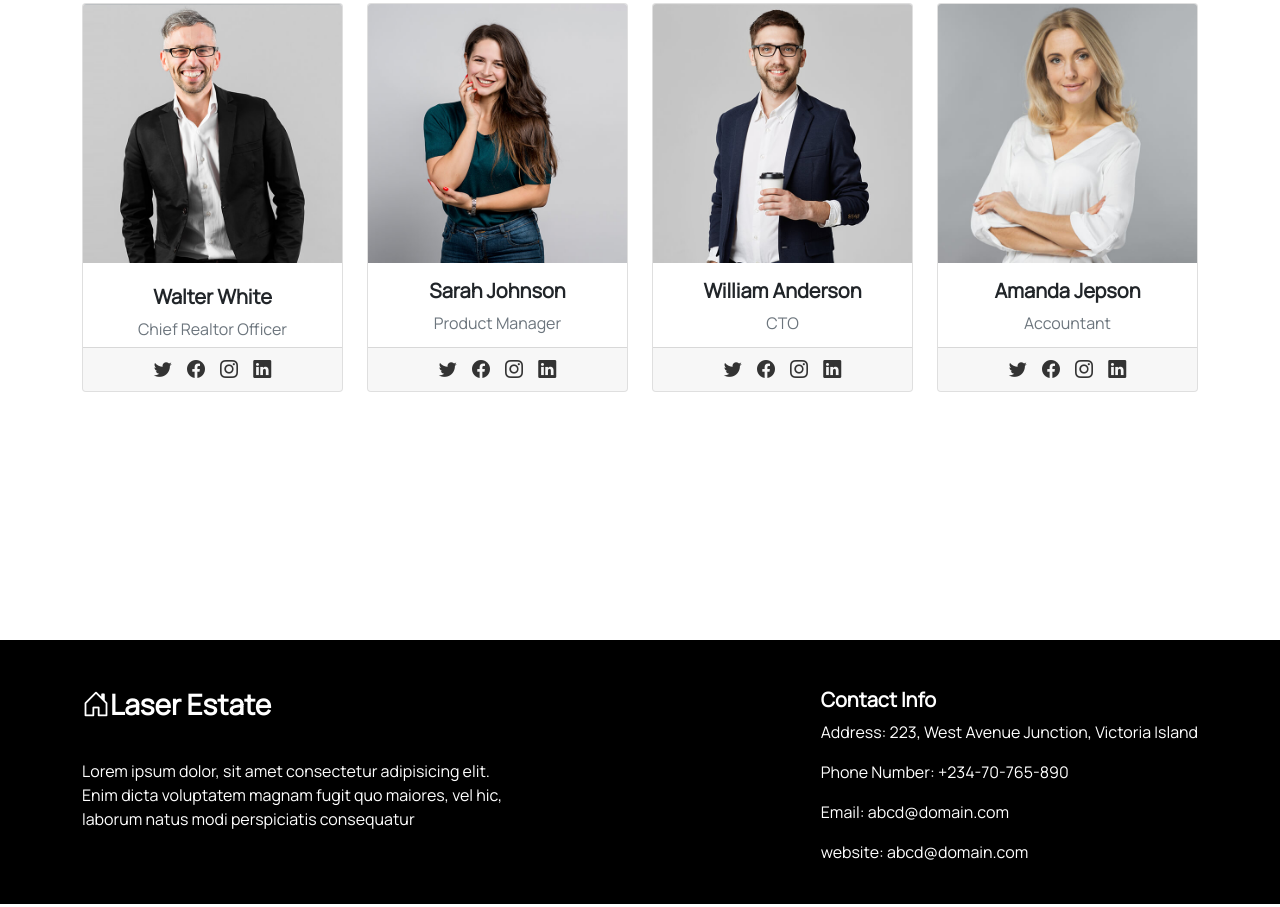
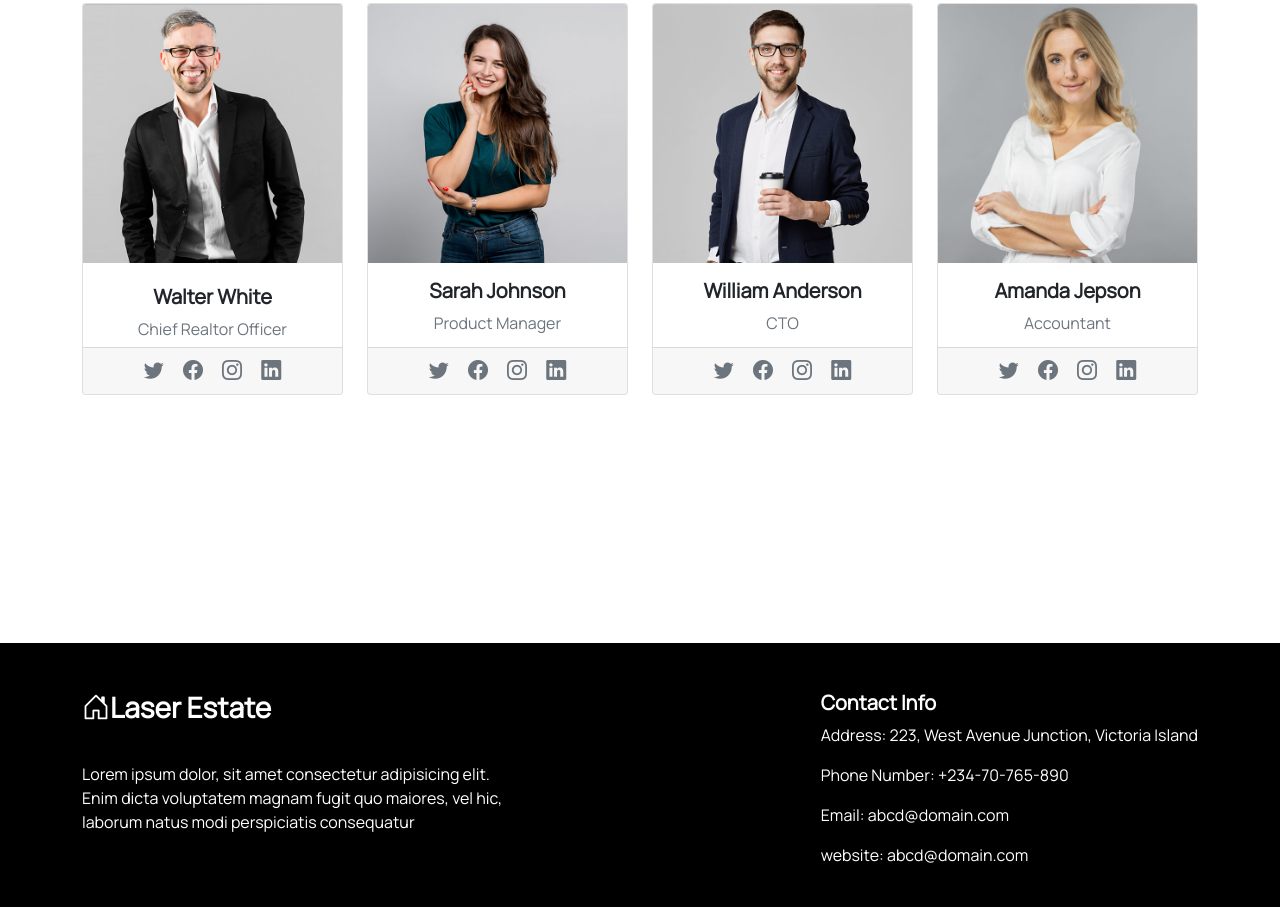
Before and after one commit to Chrisemeka/Laser-Estate, a plain HTML site: page about.html in a window 1280 px wide. Shown: the part 561-1468 px from the top of the page. Drawn offline with nearby package versions, Linux system fonts and the light colour scheme.

Commit message:
ch: sixth commit

```diff
--- a/about.html
+++ b/about.html
@@ -62,10 +62,10 @@
                       <p class="card-text text-secondary">Chief Realtor Officer</p>
                     </div>
                     <div class="card-footer text-center">
-                      <a href="#"><i class="bi bi-twitter"></i></a>
-                      <a href="#"><i class="bi bi-facebook"></i></a>
-                      <a href="#"><i class="bi bi-instagram"></i></a>
-                      <a href="#"><i class="bi bi-linkedin"></i></a>
+                      <a href="#" class="mx-2"><i class="bi bi-twitter text-secondary fs-5"></i></a>
+                      <a href="#" class="mx-2"><i class="bi bi-facebook text-secondary fs-5"></i></a>
+                      <a href="#" class="mx-2"><i class="bi bi-instagram text-secondary fs-5"></i></a>
+                      <a href="#" class="mx-2"><i class="bi bi-linkedin text-secondary fs-5"></i></a>
                     </div>
                   </div>
                 </div>
@@ -77,10 +77,10 @@
                       <p class="card-text text-secondary">Product Manager</p>
                     </div>
                     <div class="card-footer text-center">
-                      <a href="#"><i class="bi bi-twitter"></i></a>
-                      <a href="#"><i class="bi bi-facebook"></i></a>
-                      <a href="#"><i class="bi bi-instagram"></i></a>
-                      <a href="#"><i class="bi bi-linkedin"></i></a>
+                      <a href="#" class="mx-2"><i class="bi bi-twitter text-secondary fs-5"></i></a>
+                      <a href="#" class="mx-2"><i class="bi bi-facebook text-secondary fs-5"></i></a>
+                      <a href="#" class="mx-2"><i class="bi bi-instagram text-secondary fs-5"></i></a>
+                      <a href="#" class="mx-2"><i class="bi bi-linkedin text-secondary fs-5"></i></a>
                     </div>
                   </div>
                 </div>
@@ -92,10 +92,10 @@
                       <p class="card-text text-secondary">CTO</p>
                     </div>
                     <div class="card-footer text-center">
-                      <a href="#"><i class="bi bi-twitter"></i></a>
-                      <a href="#"><i class="bi bi-facebook"></i></a>
-                      <a href="#"><i class="bi bi-instagram"></i></a>
-                      <a href="#"><i class="bi bi-linkedin"></i></a>
+                      <a href="#" class="mx-2"><i class="bi bi-twitter text-secondary fs-5"></i></a>
+                      <a href="#" class="mx-2"><i class="bi bi-facebook text-secondary fs-5"></i></a>
+                      <a href="#" class="mx-2"><i class="bi bi-instagram text-secondary fs-5"></i></a>
+                      <a href="#" class="mx-2"><i class="bi bi-linkedin text-secondary fs-5"></i></a>
                     </div>
                   </div>
                 </div>
@@ -107,10 +107,10 @@
                       <p class="card-text text-secondary">Accountant</p>
                     </div>
                     <div class="card-footer text-center">
-                      <a href="#"><i class="bi bi-twitter"></i></a>
-                      <a href="#"><i class="bi bi-facebook"></i></a>
-                      <a href="#"><i class="bi bi-instagram"></i></a>
-                      <a href="#"><i class="bi bi-linkedin"></i></a>
+                      <a href="#" class="mx-2"><i class="bi bi-twitter text-secondary fs-5"></i></a>
+                      <a href="#" class="mx-2"><i class="bi bi-facebook text-secondary fs-5"></i></a>
+                      <a href="#" class="mx-2"><i class="bi bi-instagram text-secondary fs-5"></i></a>
+                      <a href="#" class="mx-2"><i class="bi bi-linkedin text-secondary fs-5"></i></a>
                     </div>
                   </div>
                 </div>
--- a/css/style.css
+++ b/css/style.css
@@ -79,37 +79,11 @@ body{
 #team .card-body{
     padding: 6px 10px;
 }
-#team .card .card-footer a{
-    margin: 0 6px;
-}
-#team .card .card-footer .bi-twitter{
-    color: #333;
-    font-size: 18px;
-}
-#team .card .card-footer .bi-facebook{
-    color: #333;
-    font-size: 18px;
-}
-#team .card .card-footer .bi-instagram{
-    color: #333;
-    font-size: 18px;
-}
-#team .card .card-footer .bi-linkedin{
-    color: #333;
-    font-size: 18px;
-}
 
 /* contact page */
 
-#contact{
-    padding-top: 150px;
-}
 #contact .contact-form{
     width: 800px;
-}
-#contact i{
-    font-size: 24px;
-    padding: 10px 7px;
 }
 
 /* mobile */
@@ -150,16 +124,12 @@ body{
     #contact .contact-form{
         width: 300px;
     }
-
 }
 @media screen and (max-width: 321px){
     #contact .contact-form{
         width: 200px;
     }
-
-
 }
-
 /* tablet */
 @media screen and (max-width: 769px){
     #search-tab .me-5 {
@@ -172,9 +142,7 @@ body{
     #feature-option .card{
         width: 35rem !important;
     }
-
     #contact .contact-form{
         width: 700px;
     }
-
 }
```
Also changed, not shown: contact.html (+4 -4 lines), index.html (+0 -1 lines).
